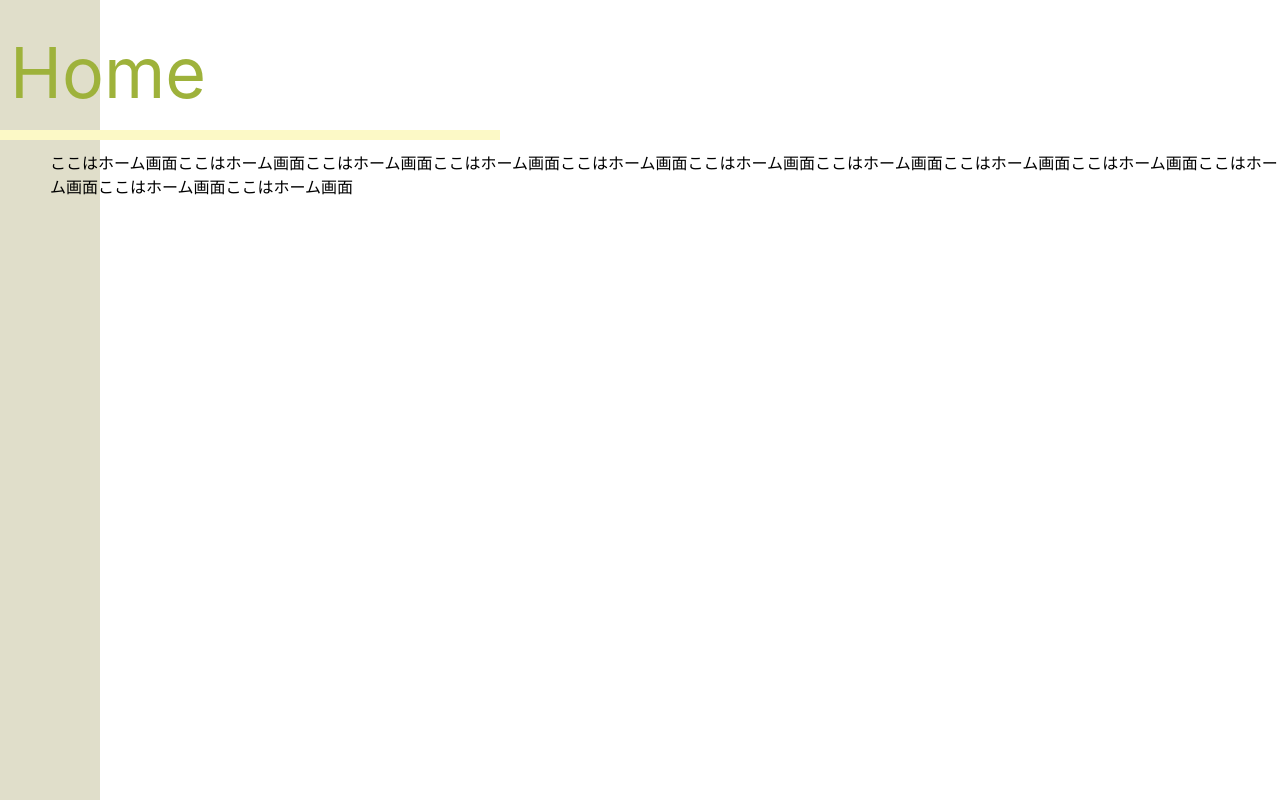
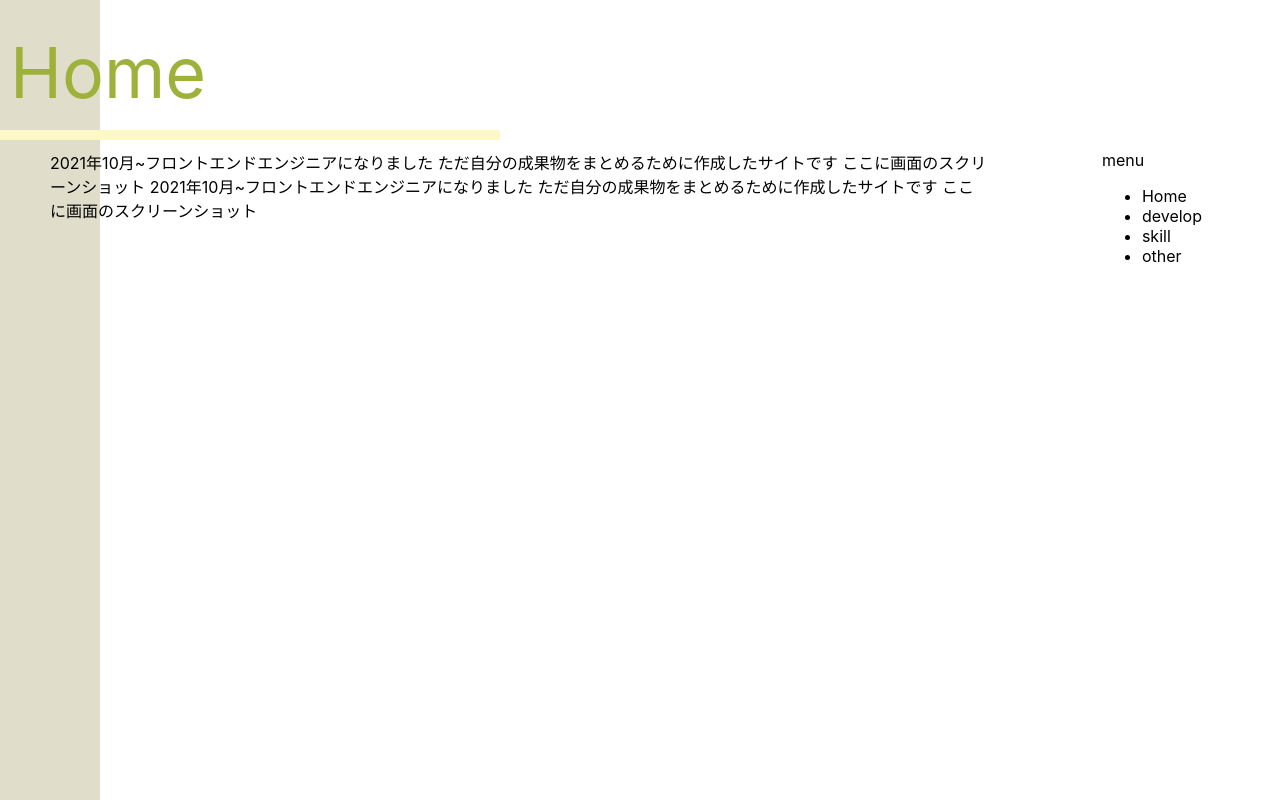
Before and after one commit to koda-momo/my-portfolio, a Next.js app: page / in a window 1280 px wide. Built offline with nearby package versions, Linux system fonts and the light colour scheme.

Commit message:
全体のバランス調整

```diff
--- a/src/components/Layout.tsx
+++ b/src/components/Layout.tsx
@@ -6,6 +6,7 @@ import { Header } from "./Header";
 //MUI
 import { styled } from "@mui/material/styles";
 import { useMakeTitle } from "../hooks/useMakeTitle";
+import { Menubar } from "./Menubar";
 
 type Props = {
   children: ReactNode;
@@ -21,13 +22,29 @@ export const Layout: FC<Props> = memo(({ children }) => {
   return (
     <>
       <Header title={makeTitle()} />
-      <_Main>{children}</_Main>
+      <main></main>
+      <_Main>
+        <_Contents>{children}</_Contents>
+
+        <_Menu>
+          <Menubar />
+        </_Menu>
+      </_Main>
     </>
   );
 });
 
-const _Main = styled("main")(() => ({
+const _Main = styled("div")(() => ({
   position: "absolute",
   left: 50,
   top: 150,
+  display: "flex",
+  gap: "10%",
+  width: "90%",
 }));
+
+const _Contents = styled("div")(() => ({
+  width: "100%",
+}));
+
+const _Menu = styled("div")(() => ({}));
--- a/src/pages/index.tsx
+++ b/src/pages/index.tsx
@@ -6,7 +6,12 @@ import type { NextPage } from "next";
 const Home: NextPage = () => {
   return (
     <>
-      ここはホーム画面ここはホーム画面ここはホーム画面ここはホーム画面ここはホーム画面ここはホーム画面ここはホーム画面ここはホーム画面ここはホーム画面ここはホーム画面ここはホーム画面ここはホーム画面
+      2021年10月~フロントエンドエンジニアになりました
+      ただ自分の成果物をまとめるために作成したサイトです
+      ここに画面のスクリーンショット
+      2021年10月~フロントエンドエンジニアになりました
+      ただ自分の成果物をまとめるために作成したサイトです
+      ここに画面のスクリーンショット
     </>
   );
 };
```
